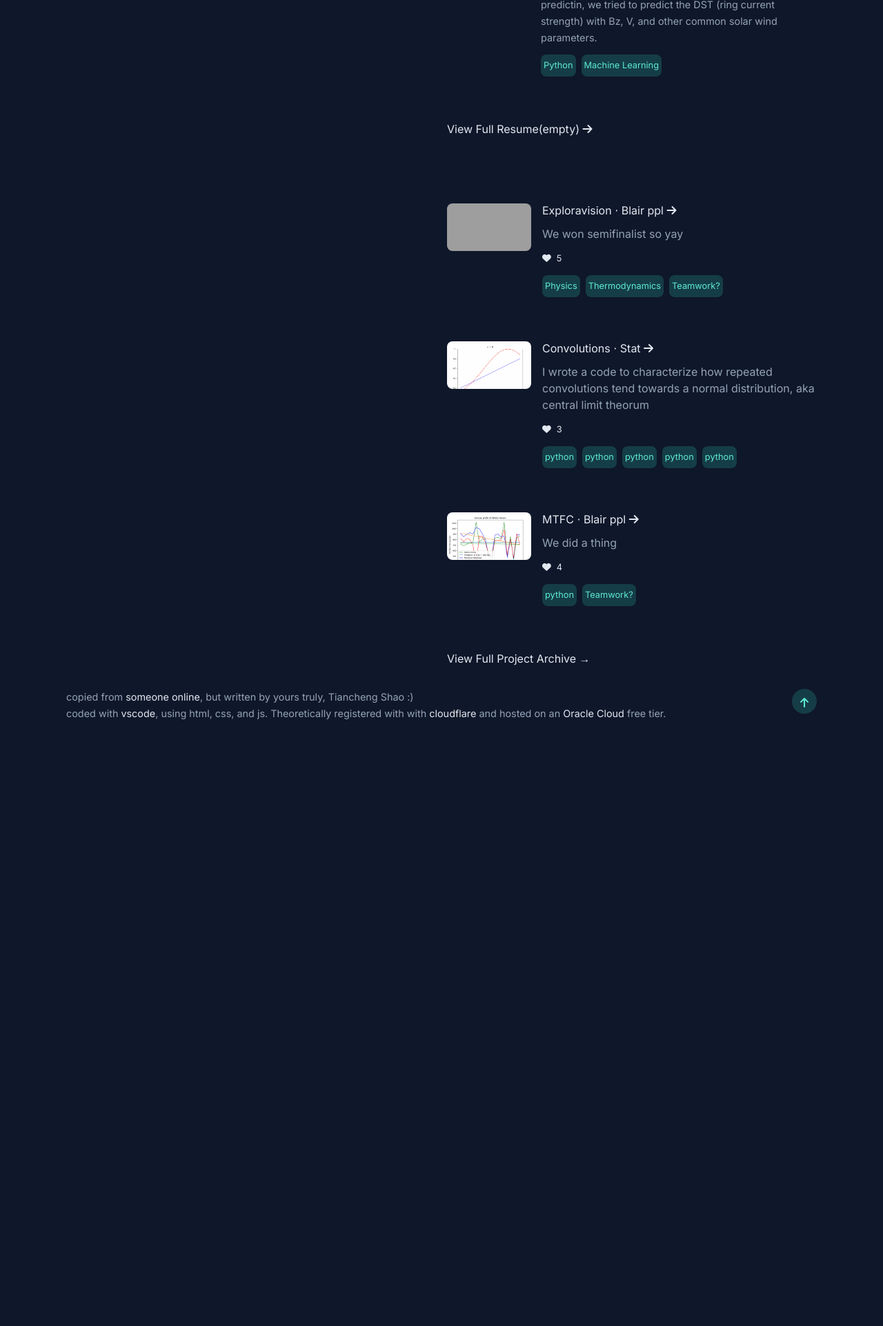
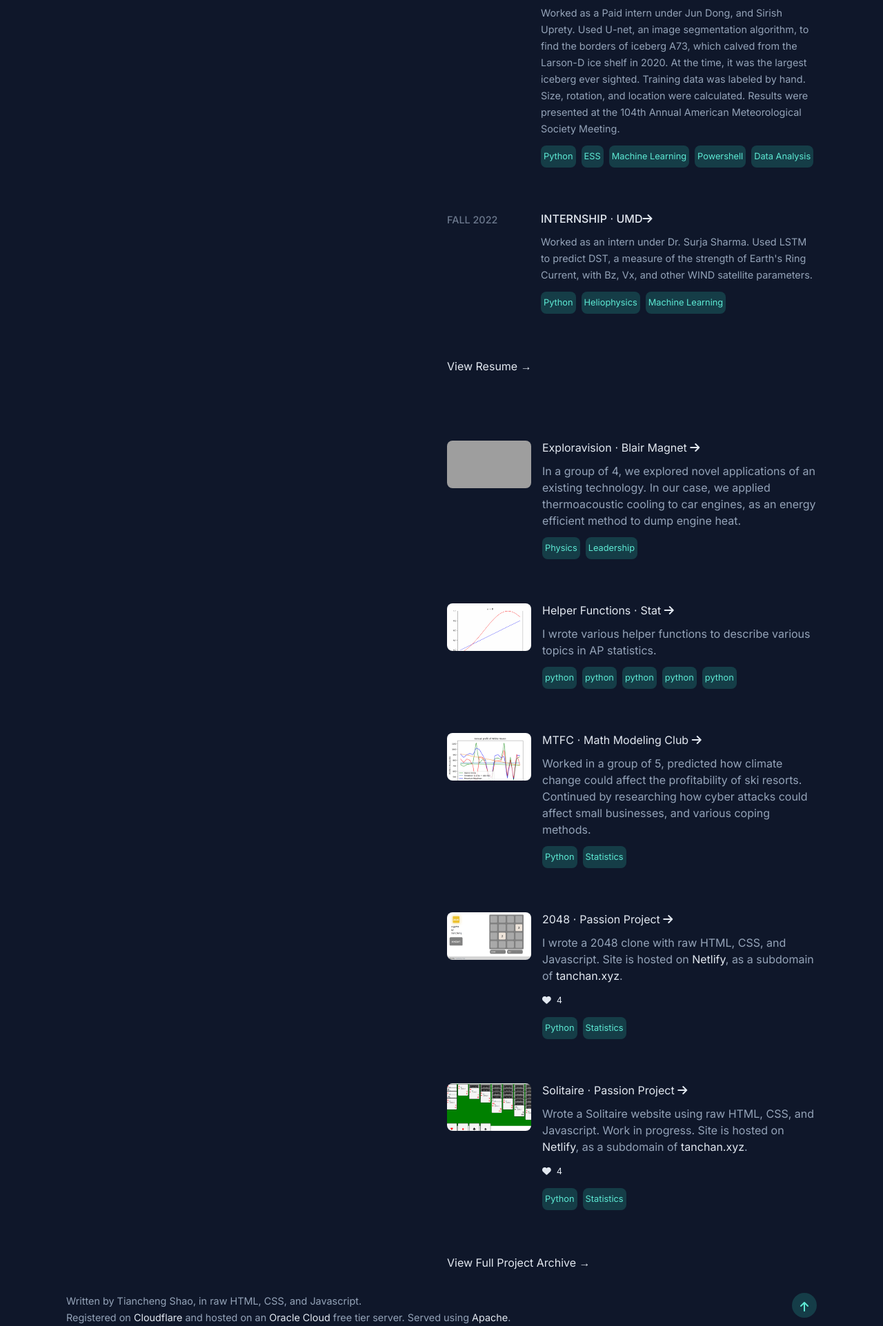
Before and after one commit to tanxchan/xyz, a plain HTML site: page index.html in a window 1280 px wide. Shown: the part 877-2800 px from the top of the page at 69% size. Before the commit the page ends 2020 px from the top, so only its background shows below. Drawn offline with Linux system fonts and the light colour scheme; grey boxes are pictures that could not be loaded.

Commit message:
hope this works

```diff
--- a/index.html
+++ b/index.html
@@ -2,17 +2,18 @@
 <html lang="en">
 <head>
     <meta charset="UTF-8">
+    <link rel="shortcut icon" type="image/x-icon" href="favicon.ico"/>
     <meta name="viewport" content="width=device-width,
     initial-scale=1.0"/>
     <title>Tianchengs website :)</title>
-    <link rel="stylesheet" href="https://cdn.rawgit.com/tanxchan/xyz/main/styles.css"/>
+    <link rel="stylesheet" href="styles.css"/>
     <link rel="preconnect" href="https://fonts.googleapis.com">
     <link rel="preconnect" href="https://fonts.gstatic.com" crossorigin>
     <link href="https://fonts.googleapis.com/css2?family=Inter:wght@100..900&display=swap" rel="stylesheet">
     <link rel="stylesheet" href="https://cdnjs.cloudflare.com/ajax/libs/font-awesome/6.6.0/css/all.min.css"
     integrity="sha512-Kc323vGBEqzTmouAECnVceyQqyqdsSiqLQISBL29aUW4U/M7pSPA/gEUZQqv1cwx4OnYxTxve5UMg5GT6L4JJg=="
     crossorigin="anonymous" referrerpolicy="no-referrer" />
-    <script src="https://cdn.rawgit.com/tanxchan/xyz/main/script.js"></script>
+    <script src="script.js"></script>
 </head>
 <body id="top-of-page">
     <div class="underlay"></div>
@@ -20,10 +21,9 @@
         <a href="/">
             <h1>Tiancheng Shao</h1>
         </a>
-        <h4>Professional Dumbass</h4>
-        <p>I'm a rising senior at Montgomery Blair High School. In my free time, I watch youtube, work out, and
-            watch instagram reels. so, so many instagram reels. like it's actually insane. Also, half of this website isn't done,
-            so don't judge me too hard please &#128513;
+        <h4>High School Student</h4>
+        <p>Hi, I'm Tiancheng, a Senior at Montgomery Blair High School. In my free time, I go to the gym,
+            practice Trombone, and code random projects. I like boba, keshi, and shopping at Uniqlo.
         </p>
         <nav>
             <a href="#about" class="anchor-text">
@@ -43,7 +43,7 @@
             <a class="social-link" href="https://www.instagram.com/tanchantiangh/" target="_blank">
                 <i class="fa-brands fa-instagram"></i>
             </a>
-            <a class="social-link" href="https://www.instagram.com/tanchantiangh/" target="_blank">
+            <!-- <a class="social-link" href="https://www.instagram.com/tanchantiangh/" target="_blank">
                 <i class="fa-brands fa-facebook"></i>
             </a>
             <a class="social-link" href="https://www.instagram.com/tanchantiangh/" target="_blank">
@@ -51,7 +51,7 @@
             </a>
             <a class="social-link" href="https://www.instagram.com/tanchantiangh/" target="_blank">
                 <i class="fa-brands fa-whatsapp"></i>
-            </a>
+            </a> -->
             <a class="social-link" href="https://github.com/tanxchan" target="_blank">
                 <i class="fa-brands fa-github"></i>
             </a>
@@ -63,13 +63,12 @@
                 <h2 class="lightText">About</h2>
             </div>
             <div class="about-contents">
-                <p>Wow! Check out this cool new webcomic <a target="_blank" class="anchor-text" href="https://xkcd.com">xkcd.com!!</a> Isn't it
-                so funny? (I'm not sure what to put in this section.) I was born in july 2007, and was raised here MD. I went to Beverly Farms Elementary School,
-                and Herbert Hoover Middle School. From 9th grade to the present, I have attended Montgomery Blair High School, as a member of the
-                magnet program.
+                <p>
+                    Math may be the language of the cosmos, but code is the language of the world. The very screen in which this is being read, or perhaps the printer in which it was printed from, was built off the backs of billions of nand gates. And yet, computer science is often scorned for impurity. No beautiful theorems, no perfect spherical cows flying in exact parabolic arcs.
                 </p>
-                <p>Still chronically single &#128557;</p>
-                <p>(future college goes here ig)</p>
+                <p>
+                    But the world is not a perfect place. Balls are never spheres, and friction cannot be ignored. In the hellish nature of this world, where differential equations are never exact, the imperfection of code reigns supreme. Simulations are often good enough for our “real world”: Want to see if a bridge will fail? Simulate an earthquake in mere minutes, bypassing a mess of algebra, or a to-scale model.
+                </p>
             </div>
         </section>
         <section id="experience">
@@ -83,19 +82,26 @@
                         <a class="anchor-text" href="https://nasa.com" target="_blank">
                             <h3 class="anchor-text card-header">Code 673 ⋅ NASA Goddard <i class="fa-solid fa-arrow-right anchor icon"></i></h3>
                         </a>
-                        <p>I didn't really do much shit but I did get paid 12/hr so hahahahahahah</p>
+                        <p>Worked as a paid intern under Mei-ching Fok at NASA GSFC. Analyzed the May 10th, 2024 storm, the largest of this solar cycle.
+                            Described how far particle flux was able to penetrate into earth's L-shells. Compared Linear Regression and LSTM
+                            models' predictive power in describing expected proton and electron flux using Longitude, Lattitude, AE, DST, etc. from
+                            WIND Sattelite, ISS, and Kyoto's Data services respectively.
+                        </p>
                         <div class="tag-container">
                             <div class="tag">
                                 <p>Python</p>
                             </div>
                             <div class="tag">
-                                <p>Data Analysis</p>
+                                <p>Heliophysics</p>
                             </div>
                             <div class="tag">
                                 <p>Machine Learning</p>
                             </div>
                             <div class="tag">
-                                <p>Linux</p>
+                                <p>Unix Shell</p>
+                            </div>
+                            <div class="tag">
+                                <p>Bash</p>
                             </div>
                         </div>
                     </div>
@@ -107,12 +113,17 @@
                         <a class="anchor-text" href="https://essic.umd.edu/research/cisess/" target="_blank">
                             <h3 class="anchor-text card-header">Internship ⋅ CISESS at UMD <i class="fa-solid fa-arrow-right anchor icon"></i></h3>
                         </a>
-                        <p>Using U-NET, an image segmentation algorithm, we attempted to find the edges of
-                            iceberg a73, to characterize the size, position, and drift.
+                        <p>Worked as a Paid intern under Jun Dong, and Sirish Uprety. Used U-net, an image segmentation algorithm, to
+                            find the borders of iceberg A73, which calved from the Larson-D ice shelf in 2020. At the time, it was the
+                            largest iceberg ever sighted. Training data was labeled by hand. Size, rotation, and location were calculated.
+                            Results were presented at the 104th Annual American Meteorological Society Meeting.
                         </p>
                         <div class="tag-container">
                             <div class="tag">
                                 <p>Python</p>
+                            </div>
+                            <div class="tag">
+                                <p>ESS</p>
                             </div>
                             <div class="tag">
                                 <p>Machine Learning</p>
@@ -133,12 +144,15 @@
                         <a class="anchor-text" href="https://nasa.com" target="_blank">
                             <h3 class="anchor-text card-header">Internship ⋅ UMD<i class="fa-solid fa-arrow-right anchor icon"></i></h3>
                         </a>
-                        <p>Using LSTM, a common algorithm for time-series predictin, we tried to predict the DST (ring current strength)
-                            with Bz, V, and other common solar wind parameters.
+                        <p>Worked as an intern under Dr. Surja Sharma. Used LSTM to predict DST,
+                            a measure of the strength of Earth's Ring Current, with Bz, Vx, and other WIND satellite parameters.
                         </p>
                         <div class="tag-container">
                             <div class="tag">
                                 <p>Python</p>
+                            </div>
+                            <div class="tag">
+                                <p>Heliophysics</p>
                             </div>
                             <div class="tag">
                                 <p>Machine Learning</p>
@@ -148,7 +162,10 @@
 
                 </div>
 
-                <a class="anchor-text" href="https://google.com"><p>View Full Resume(empty) <i class="fa-solid fa-arrow-right anchor icon"></i></p></a>
+                <a target="_blank" href="/Tiancheng Shao Resume.pdf"
+                class="project-archive-link">
+                    <p>View Resume <span>&rarr;</span></p>
+                </a>
             </div>
         </section>
         <section id="projects">
@@ -162,21 +179,19 @@
                         alt="exploravision thumbnail">
                     </div>
                     <div class="card-column">
-                        <a class="anchor-text" href="https://nasa.com" target="_blank">
-                            <h3 class="anchor-text card-header">Exploravision ⋅ Blair ppl <i class="fa-solid fa-arrow-right anchor icon"></i></h3>
+                        <a class="anchor-text" href="https://www.exploravision.org/exploravision-2024-honorable-mentions/" target="_blank">
+                            <h3 class="anchor-text card-header">Exploravision ⋅ Blair Magnet <i class="fa-solid fa-arrow-right anchor icon"></i></h3>
                         </a>
-                        <p>We won semifinalist so yay
+                        <p>In a group of 4, we explored novel applications of an existing technology. In our case, we applied thermoacoustic cooling
+                            to car engines, as an energy efficient method to dump engine heat.
                         </p>
-                        <a class="anchor-text project-stat-link" href="about:blank" target="_blank"><i class="fa-solid fa-heart"></i><p>5</p></a>
+                        <!-- <a class="anchor-text project-stat-link" href="about:blank" target="_blank"><i class="fa-solid fa-heart"></i><p>5</p></a> -->
                         <div class="tag-container">
                             <div class="tag">
                                 <p>Physics</p>
                             </div>
                             <div class="tag">
-                                <p>Thermodynamics</p>
-                            </div>
-                            <div class="tag">
-                                <p>Teamwork?</p>
+                                <p>Leadership</p>
                             </div>
                         </div>
                     </div>
@@ -187,13 +202,12 @@
                         <img src="https://github.com/tanxchan/xyz/blob/main/CLT_convolution%5B0.2,%200.8%5D.gif?raw=true" alt="convolution thumbnail">
                     </div>
                     <div class="card-column">
-                        <a class="anchor-text" href="https://nasa.com" target="_blank">
-                            <h3 class="anchor-text card-header">Convolutions ⋅ Stat <i class="fa-solid fa-arrow-right anchor icon"></i></h3>
+                        <a class="anchor-text" href="" target="_blank">
+                            <h3 class="anchor-text card-header">Helper Functions ⋅ Stat <i class="fa-solid fa-arrow-right anchor icon"></i></h3>
                         </a>
-                        <p>I wrote a code to characterize how repeated convolutions tend towards a normal distribution, aka central
-                            limit theorum
+                        <p>I wrote various helper functions to describe various topics in AP statistics.
                         </p>
-                        <a class="anchor-text project-stat-link" href="about:blank" target="_blank"><i class="fa-solid fa-heart"></i><p>3</p></a>
+                        <!-- <a class="anchor-text project-stat-link" href="about:blank" target="_blank"><i class="fa-solid fa-heart"></i><p>3</p></a> -->
                         <div class="tag-container">
                             <div class="tag">
                                 <p>python</p>
@@ -219,21 +233,66 @@
                         <img src="https://github.com/tanxchan/xyz/blob/main/mtfc_plot.png?raw=true" alt="mtfc thumbnail">
                     </div>
                     <div class="card-column">
-                        <a class="anchor-text" href="https://nasa.com" target="_blank">
-                            <h3 class="anchor-text card-header">MTFC ⋅ Blair ppl <i class="fa-solid fa-arrow-right anchor icon"></i></h3>
+                        <a class="anchor-text" href="https://www.mtfchallenge.org/" target="_blank">
+                            <h3 class="anchor-text card-header">MTFC ⋅ Math Modeling Club <i class="fa-solid fa-arrow-right anchor icon"></i></h3>
                         </a>
-                        <p>We did a thing</p>
-                        <a class="anchor-text project-stat-link" href="about:blank" target="_blank"><i class="fa-solid fa-heart"></i><p>4</p></a>
+                        <p>Worked in a group of 5, predicted how climate change could affect the profitability of ski resorts.
+                            Continued by researching how cyber attacks could affect small businesses, and various coping methods.
+                        </p>
+                        <!-- <a class="anchor-text project-stat-link" href="about:blank" target="_blank"><i class="fa-solid fa-heart"></i><p>4</p></a> -->
                         <div class="tag-container">
                             <div class="tag">
-                                <p>python</p>
+                                <p>Python</p>
                             </div>
                             <div class="tag">
-                                <p>Teamwork?</p>
+                                <p>Statistics</p>
                             </div>
                         </div>
                     </div>
-
+                </div>
+                <div class="project-card">
+                    <div class="project-image-container">
+                        <img src="2048.png" alt="mtfc thumbnail">
+                    </div>
+                    <div class="card-column">
+                        <a class="anchor-text" href="https://2048.tanchan.xyz" target="_blank">
+                            <h3 class="anchor-text card-header">2048 ⋅ Passion Project <i class="fa-solid fa-arrow-right anchor icon"></i></h3>
+                        </a>
+                        <p>
+                            I wrote a 2048 clone with raw HTML, CSS, and Javascript. Site is hosted on <a class="anchor-text" href="netlify.app">Netlify</a>,
+                            as a subdomain of <a class="anchor-text" href="https://tanchan.xyz">tanchan.xyz</a>.
+                        </p>
+                        <a class="anchor-text project-stat-link" href="https://github.com/tanxchan/2048" target="_blank"><i class="fa-solid fa-heart"></i><p>4</p></a>
+                        <div class="tag-container">
+                            <div class="tag">
+                                <p>Python</p>
+                            </div>
+                            <div class="tag">
+                                <p>Statistics</p>
+                            </div>
+                        </div>
+                    </div>
+                </div>
+                <div class="project-card">
+                    <div class="project-image-container">
+                        <img src="soli.png" alt="mtfc thumbnail">
+                    </div>
+                    <div class="card-column">
+                        <a class="anchor-text" href="https://soli.tanchan.xyz" target="_blank">
+                            <h3 class="anchor-text card-header">Solitaire ⋅ Passion Project <i class="fa-solid fa-arrow-right anchor icon"></i></h3>
+                        </a>
+                        <p>Wrote a Solitaire website using raw HTML, CSS, and Javascript. Work in progress. Site is hosted on <a class="anchor-text" href="netlify.app">Netlify</a>,
+                            as a subdomain of <a class="anchor-text" href="https://tanchan.xyz">tanchan.xyz</a>.</p>
+                        <a class="anchor-text project-stat-link" href="https://github.com/tanxchan/solitaire" target="_blank"><i class="fa-solid fa-heart"></i><p>4</p></a>
+                        <div class="tag-container">
+                            <div class="tag">
+                                <p>Python</p>
+                            </div>
+                            <div class="tag">
+                                <p>Statistics</p>
+                            </div>
+                        </div>
+                    </div>
                 </div>
                 <a target="_blank" href="https://www.youtube.com/watch?v=dQw4w9WgXcQ"
                 class="project-archive-link">
@@ -243,11 +302,11 @@
         </section>
     </main>
     <footer>
-        <p>copied from <a class="anchor-text" href="https://www.youtube.com/@Smoljames" target="_blank">someone online</a>, but written by yours truly, Tiancheng Shao :)<br />
-            coded with <a class="anchor-text" href="https://code.visualstudio.com" target="_blank">vscode</a>, using html, css, and js. Theoretically registered with
-            with <a class="anchor-text" href="https://www.cloudflare.com" target="_blank">cloudflare</a> and hosted on an <a class="anchor-text" href="https://www.oracle.com/cloud/">
+        <p>Written by Tiancheng Shao, in raw HTML, CSS, and Javascript. <br />
+            Registered on
+            <a class="anchor-text" href="https://www.cloudflare.com" target="_blank">Cloudflare</a> and hosted on an <a class="anchor-text" href="https://www.oracle.com/cloud/">
                 Oracle Cloud</a>
-            free tier.
+            free tier server. Served using <a class="anchor-text" href="https://www.apache.org">Apache</a>.
         </p>
         <a href="#top-of-page" class="scroll-to-top"><i class="fa-solid fa-arrow-up"></i></a>
     </footer>
```
